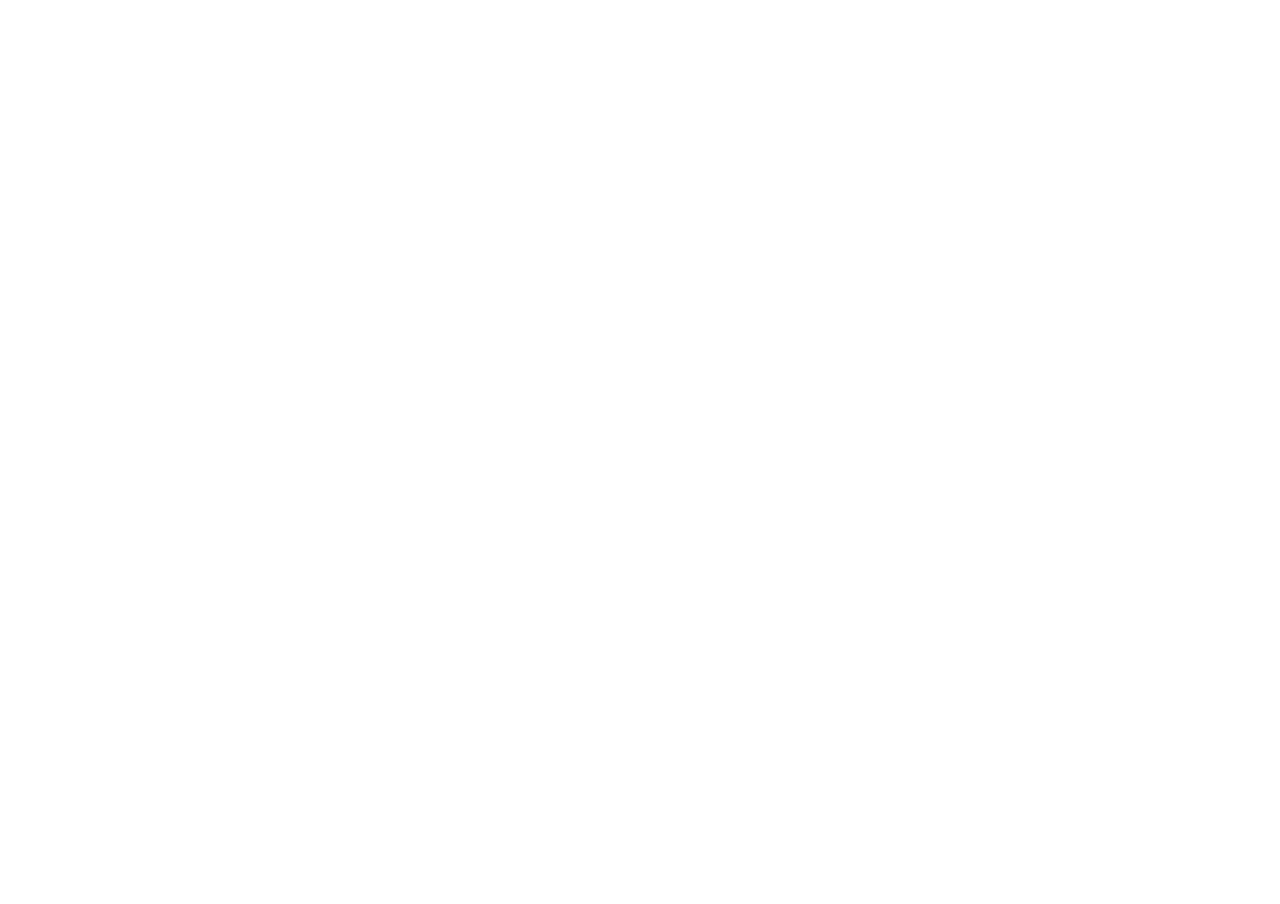
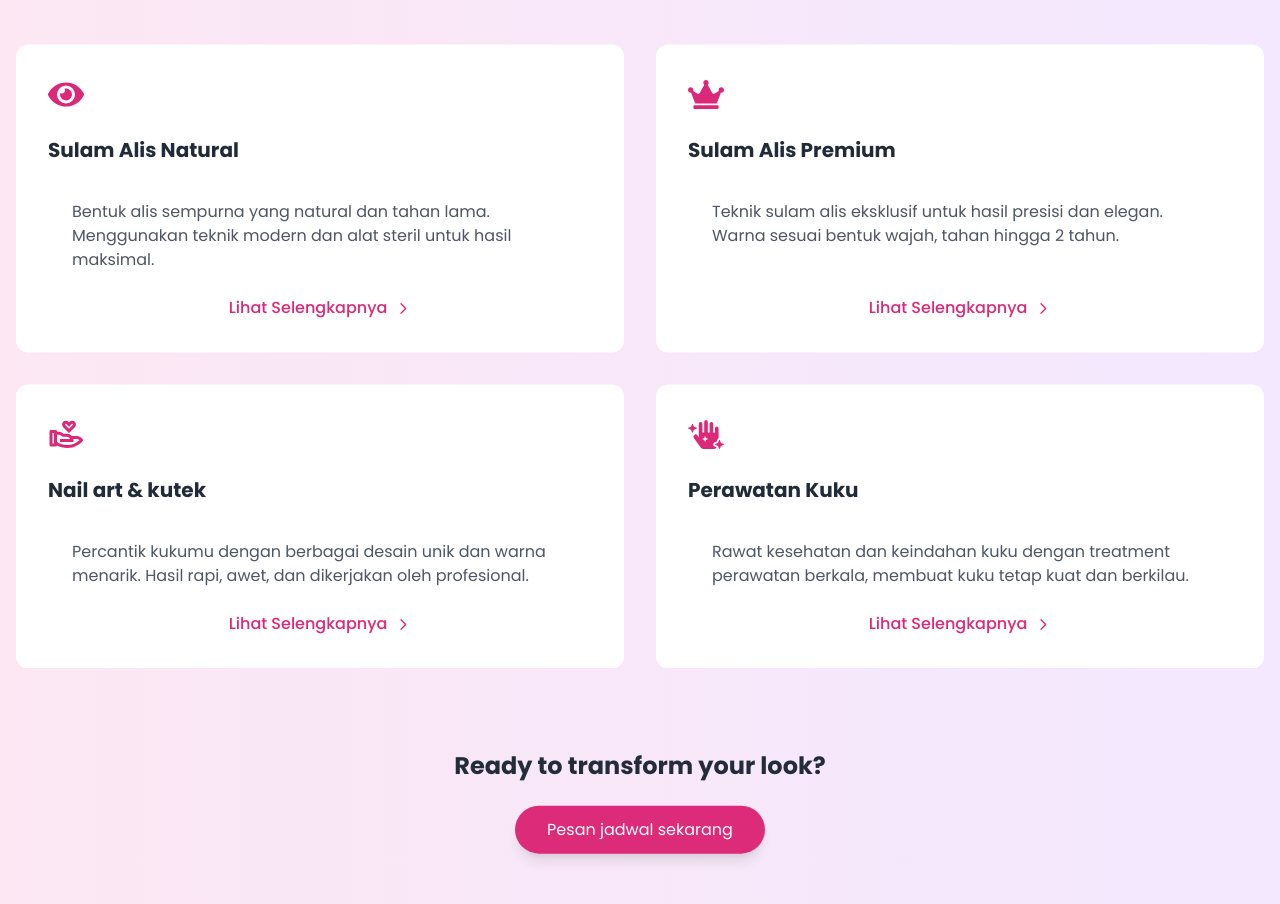
Before and after one commit to yudisdev/clinic-web, a React (Vite) app: page / in a window 1280 px wide. Shown: the part 920-1824 px from the top of the page. Before the commit the page ends 800 px from the top, so only its background shows below. Built offline with nearby package versions, Linux system fonts and the light colour scheme.

Commit message:
finished service section

```diff
--- a/package.json
+++ b/package.json
@@ -13,7 +13,8 @@
     "aos": "^2.3.4",
     "react": "^19.1.1",
     "react-dom": "^19.1.1",
-    "react-icon": "^1.0.0"
+    "react-icon": "^1.0.0",
+    "react-icons": "^5.5.0"
   },
   "devDependencies": {
     "@eslint/js": "^9.33.0",
--- a/src/App.jsx
+++ b/src/App.jsx
@@ -3,6 +3,7 @@
 import 'aos/dist/aos.css'
 import Header from './components/Header'
 import Hero from './components/Hero'
+import Services from './components/Services'
 
 const App = () => {
   useEffect (()=>{
@@ -16,6 +17,7 @@
    <>
    <Header/>
    <Hero/>
+   <Services/>
    </>
 
   )
--- a/src/components/Services.jsx
+++ b/src/components/Services.jsx
@@ -1,33 +1,88 @@
 import React from 'react'
-import  { FaClinicMedical, FaUserMd, FaRegSmile, FaSyringe } from 'react'
+import  { FaEye, FaCrown, FaHandSparkles } from 'react-icons/fa'
+import {RiHandHeartLine } from 'react-icons/ri';
 
 const Services = () => {
-    const Services = [
-        {icon: <FaClinicMedical className='text-4xl text-pink-600' arial-hidden='true'/>,
-            title: "Facelift Procedures",
-            desc : 'Lorem ipsum dolor sit, amet consectetur adipisicing elit. Libero eum ex praesentium nam impedit incidunt nemo saepe voluptas explicabo? Perspiciatis.',
+    const services = [
+        {icon: <FaEye className='text-4xl text-pink-600' aria-hidden='true'/>,
+            title: "Sulam Alis Natural",
+            desc : 'Bentuk alis sempurna yang natural dan tahan lama. Menggunakan teknik modern dan alat steril untuk hasil maksimal.',
             link : "#facelift"
         },
-        {icon: <FaUserMd className='text-4xl text-pink-600' arial-hidden='true'/>,
-            title: "Botox & Fillers",
-            desc : 'Lorem ipsum dolor sit, amet consectetur adipisicing elit. Libero eum ex praesentium nam impedit incidunt nemo saepe voluptas explicabo? Perspiciatis.',
+        {icon: <FaCrown className='text-4xl text-pink-600' aria-hidden='true'/>,
+            title: "Sulam Alis Premium",
+            desc : 'Teknik sulam alis eksklusif untuk hasil presisi dan elegan. Warna sesuai bentuk wajah, tahan hingga 2 tahun.',
             link : "#botox"
         },
-        {icon: <FaRegSmile className='text-4xl text-pink-600' arial-hidden='true'/>,
-            title: "laser treatment",
-            desc : 'Lorem ipsum dolor sit, amet consectetur adipisicing elit. Libero eum ex praesentium nam impedit incidunt nemo saepe voluptas explicabo? Perspiciatis.',
+        {icon: <RiHandHeartLine className='text-4xl text-pink-600' aria-hidden='true'/>,
+            title: "Nail art & kutek",
+            desc : 'Percantik kukumu dengan berbagai desain unik dan warna menarik. Hasil rapi, awet, dan dikerjakan oleh profesional.',
             link : "#laser"
         },
-        {icon: <FaSyringe className='text-4xl text-pink-600' arial-hidden='true'/>,
-            title: "Body Contouring",
-            desc : 'Lorem ipsum dolor sit, amet consectetur adipisicing elit. Libero eum ex praesentium nam impedit incidunt nemo saepe voluptas explicabo? Perspiciatis.',
+        {icon: <FaHandSparkles className='text-4xl text-pink-600' aria-hidden='true'/>,
+            title: "Perawatan Kuku",
+            desc : 'Rawat kesehatan dan keindahan kuku dengan treatment perawatan berkala, membuat kuku tetap kuat dan berkilau.',
             link : "#contouring"
         },
     ]
   return (
-    <div>
-        <p></p>
+   <section
+   id='services'
+   className='py-20 overflow-hidden bg-gradient-to-r from-pink-100 to-purple-100'
+   aria-labelledby='services-heading'>
+    <div className='container mx-auto px-4'>
+        <header data-aos='fade-up' data-aos-delay='500' className='text-center mb-16'>
+            <h2 id='services-heading' className='text-3xl md:text-4xl font-bold text-gray-800 mb-4'>
+                Layanan <span className='text-pink-600'>Premium Kami</span>
+            </h2>
+            <p className='text-lg text-gray-600 max-w-2xl mx-auto'>
+                Lorem ipsum dolor sit amet consectetur adipisicing elit. Sit, cumque.
+            </p>
+        </header>
+            <ul data-aos='fade-up' data-aos-delay='500'
+            className='grid grid-cols-1 md:grid-cols-2 lg:grid-cols-2 gap-8'>
+                {services.map((service, index)=>(
+                    <li key={index}>
+                        <article
+                        className='bg-white rounded-xl p-8 hover:shadow-lg transition-all duration-300
+                        hover:translate-y-[-5px] h-full flex flex-col'>
+                            <figure className='mb-6'>
+                                {service.icon}
+                            </figure>
+                            <h3 className='text-xl font-bold text-gray-800 mb-3'>
+                                {service.title}
+                            </h3>
+                            <p className='text-gray-600 m-6 flex-grow'>{service.desc}</p>
+                            <a href={service.link}
+                            className='text-pink-600 font-medium hover:text-pink-700 transition
+                            flex items-center m-auto'
+                            aria-label={`learn more about ${service.title}`}>
+                                Lihat Selengkapnya
+                                <svg className='w-4 h-4 ml-2' fill='none' stroke='currentColor' viewBox='0 0 24 24'
+                                aria-hidden='true'>
+                                    <path strokeLinecap='round' strokeLinejoin='round' strokeWidth={2}
+                                     d='M9 5l7 7-7 7'></path>
+                                </svg>
+                            </a>
+                        </article>
+                    </li>
+                ))}
+            </ul>
+            <footer data-aos='fade-up' data-aos-delay='600'
+            className='mt-20 text-center'>
+                <h3 className='text-2xl font-bold text-gray-800 mb-6'>
+                    Ready to transform your look?
+                </h3>
+                <a href="#pesanjadwal"
+                className='bg-pink-600 hover:bg-pink-700 text-white px-8 py-3 rounded-full
+                inline-block transition shadow-lg focus:outline-none focus:ring-2 focus:ring-pink-800
+                focus:ring-offset-2'
+                aria-label='Book your consultation now'>
+                    Pesan jadwal sekarang
+                </a>
+            </footer>
     </div>
+   </section>
   )
 }
 
```
Also changed, not shown: 2 other files (tests, documents, lock files or other folders).
